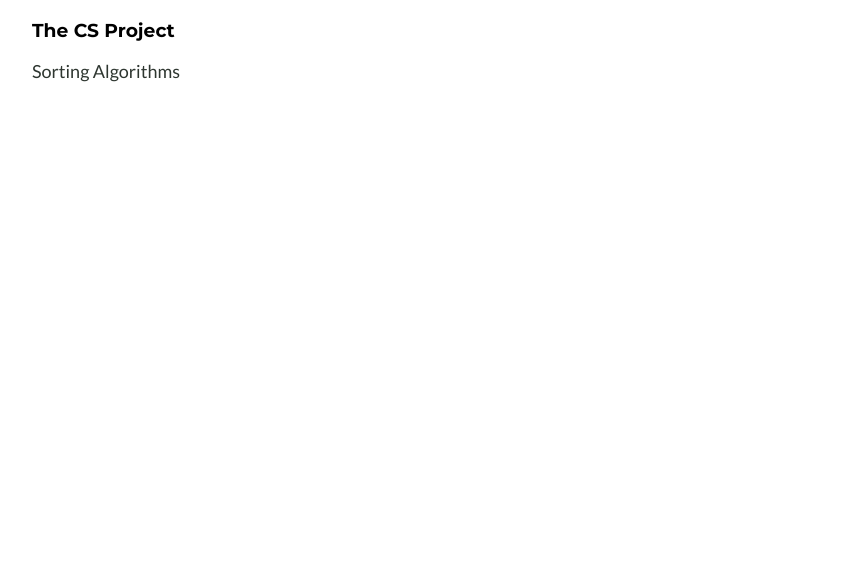
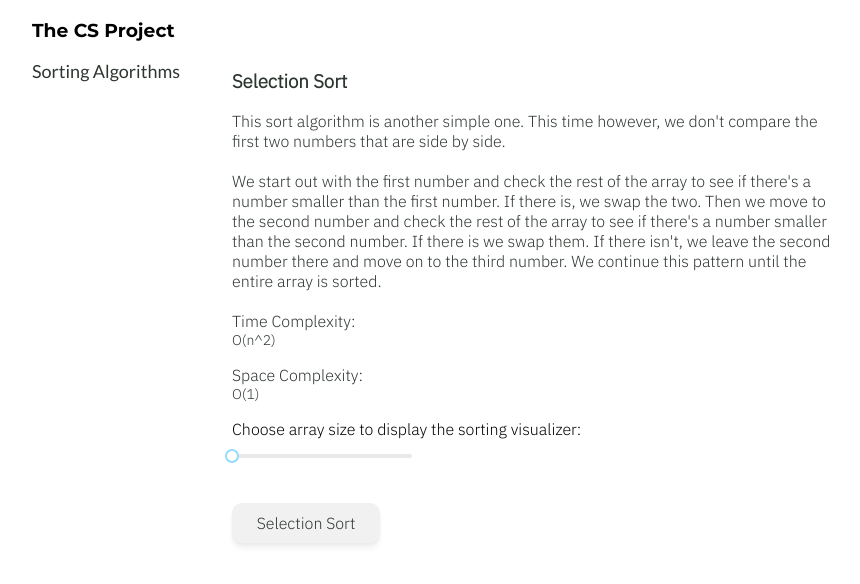
Before and after one commit to CaroMen/TheCSProject, a React (Create React App) app: page /quick-sort in a window 1280 px wide. Shown: the top 584 px of the page, without its empty margins (208-1068 px from the left). Built offline with nearby package versions, Linux system fonts and the light colour scheme.

Commit message:
undefined bugs showing up

```diff
--- a/src/App.js
+++ b/src/App.js
@@ -2,6 +2,7 @@ import React from 'react';
 import BubbleVis from './components/OptionsSelector/BubbleVis';
 import InsertionVis from './components/OptionsSelector/InsertionVis';
 import SelectionVis from './components/OptionsSelector/SelectionVis';
+import QuickVis from './components/OptionsSelector/QuickVis';
 import NavBar from './components/NavBar';
 import { BrowserRouter, Route, Switch } from 'react-router-dom';
 
@@ -22,6 +23,9 @@ function App() {
           <Route exact path="/selection-sort">
             <SelectionVis />
           </Route>
+          <Route exact path="/quick-sort">
+            <QuickVis />
+          </Route>
         </Switch>
       </div>
     </BrowserRouter>
--- /dev/null
+++ b/src/components/OptionsSelector/QuickVis.js
@@ -0,0 +1,64 @@
+import React, { useState } from 'react';
+import { quickSort } from "../Algorithms/QuickSort"
+import animator from '../../animator';
+import Slider from 'rc-slider';
+import 'rc-slider/assets/index.css';
+
+import './visualizer.css';
+
+const QuickVis = () => {
+    const [arr, setArr] = useState([]);
+    const [btnSelected, setBtnSelected] = useState();
+
+    const randomNum = (min, max) => {
+        return Math.floor(Math.random() * (max - min + 1) + min);
+    }
+
+    let array = [];
+    for (let i = 0; i < arr.length; i++) {
+        array.push(randomNum(5, 200));
+    }
+
+    const quickSorter = (e) => {
+        setBtnSelected(e.target);
+        setTimeout(() => {
+            const animations = quickSort(array.slice());
+            animator(animations);
+        }, 300)
+    }
+
+    return (
+        <div className="visualizer-container">
+            <div className="sort-desc">
+                <h3 className="sort-title">Selection Sort</h3>
+                <div className="bubble-desc">This sort algorithm is another simple one. This time however, we don't compare the first two numbers that are side by side.</div>
+
+                <div className="bubble-desc">We start out with the first number and check the rest of the array to see if there's a number smaller than the first number. If there is, we swap the two. Then we move to the second number and check the rest of the array to see if there's a number smaller than the second number. If there is we swap them. If there isn't, we leave the second number there and move on to the third number. We continue this pattern until the entire array is sorted.</div>
+
+                <div className="complexity-desc">
+                    <div className="complexity">Time Complexity:</div>
+                    <div className="complexity-ans">O(n^2)</div>
+                    <div className="space-complexity">Space Complexity:</div>
+                    <div className="complexity-ans">O(1)</div>
+                </div>
+            </div>
+            <div className="select-size">
+                <label>Choose array size to display the sorting visualizer:</label>
+                <Slider
+                    className="slider"
+                    onChange={(val) => setArr([...arr, val])}
+                    min={5}
+                    max={35}
+                ></Slider>
+            </div>
+            <div>
+                {array.map((val, i) => (
+                    <div className="array-bar" key={i} style={{ height: `${val}px`, backgroundColor: '#ECD8E0' }}></div>
+                ))}
+            </div>
+            <div className="sort-btn" onClick={(e) => quickSorter(e)}>Selection Sort</div>
+        </div>
+    )
+}
+
+export default QuickVis
```
